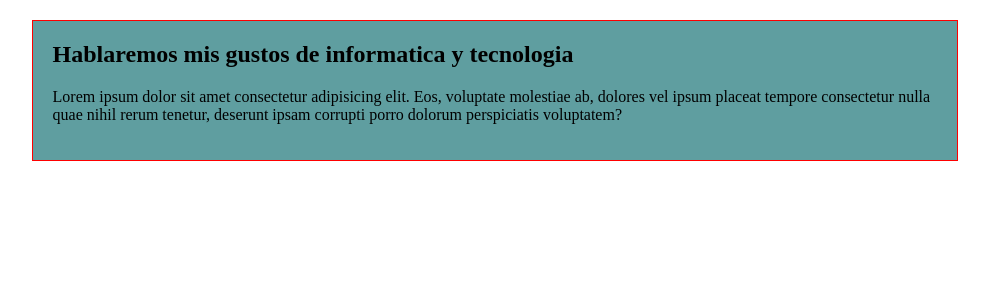
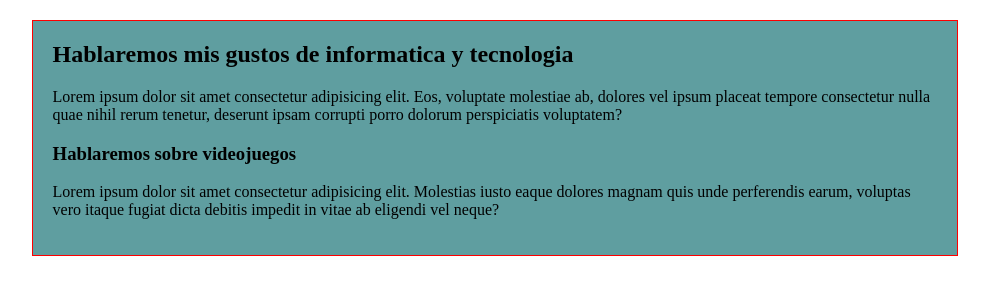
Before and after one commit to AlexRios1189/blog_bitacora, a plain HTML site: page index.html in a window 1280 px wide. Shown: the whole page, without its empty margins (145-1134 px from the left). Drawn offline with Linux system fonts and the light colour scheme.

Commit message:
agregamos seccion de videojuegos

```diff
--- a/index.html
+++ b/index.html
@@ -10,6 +10,8 @@
     <div class="main">
         <h2>Hablaremos mis gustos de informatica y tecnologia</h2>
         <p>Lorem ipsum dolor sit amet consectetur adipisicing elit. Eos, voluptate molestiae ab, dolores vel ipsum placeat tempore consectetur nulla quae nihil rerum tenetur, deserunt ipsam corrupti porro dolorum perspiciatis voluptatem?</p>
+        <h3>Hablaremos sobre videojuegos</h3>
+        <p>Lorem ipsum dolor sit amet consectetur adipisicing elit. Molestias iusto eaque dolores magnam quis unde perferendis earum, voluptas vero itaque fugiat dicta debitis impedit in vitae ab eligendi vel neque?</p>
     </div>
 </body>
 </html>
```
